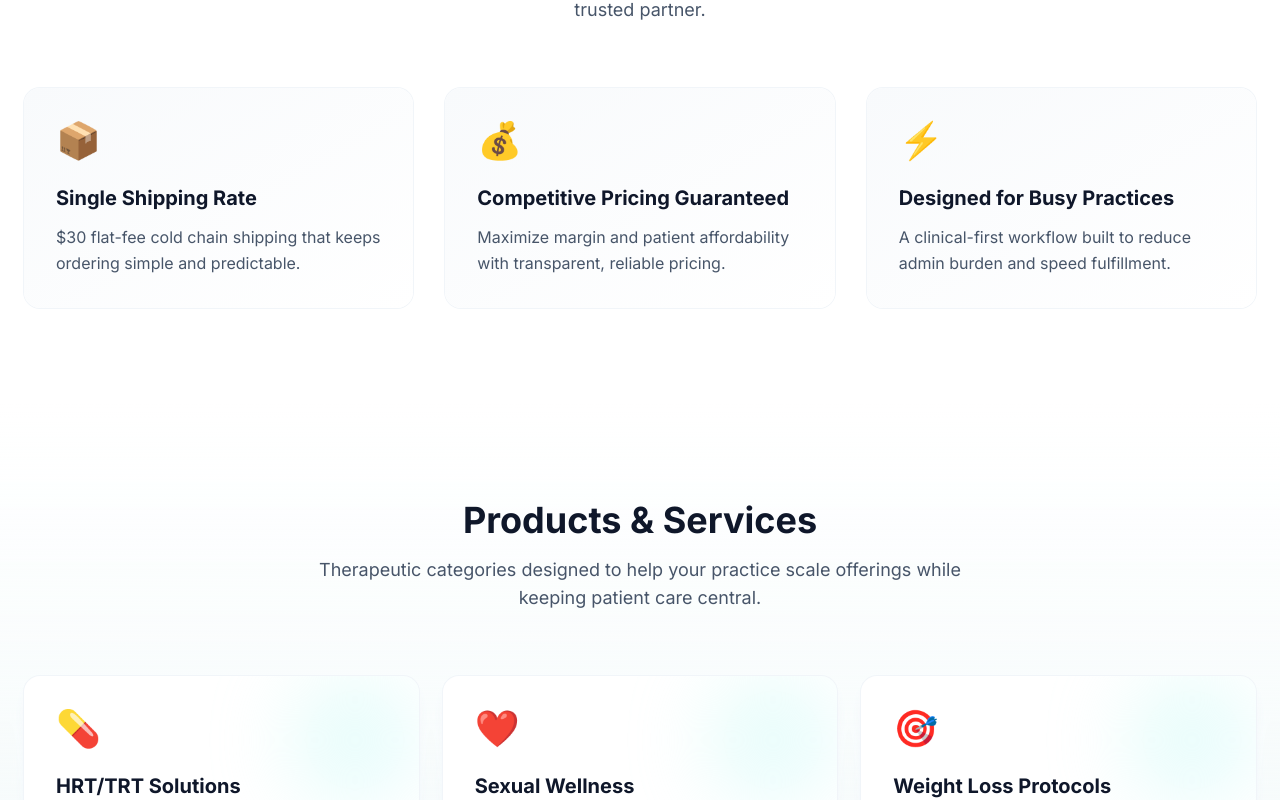
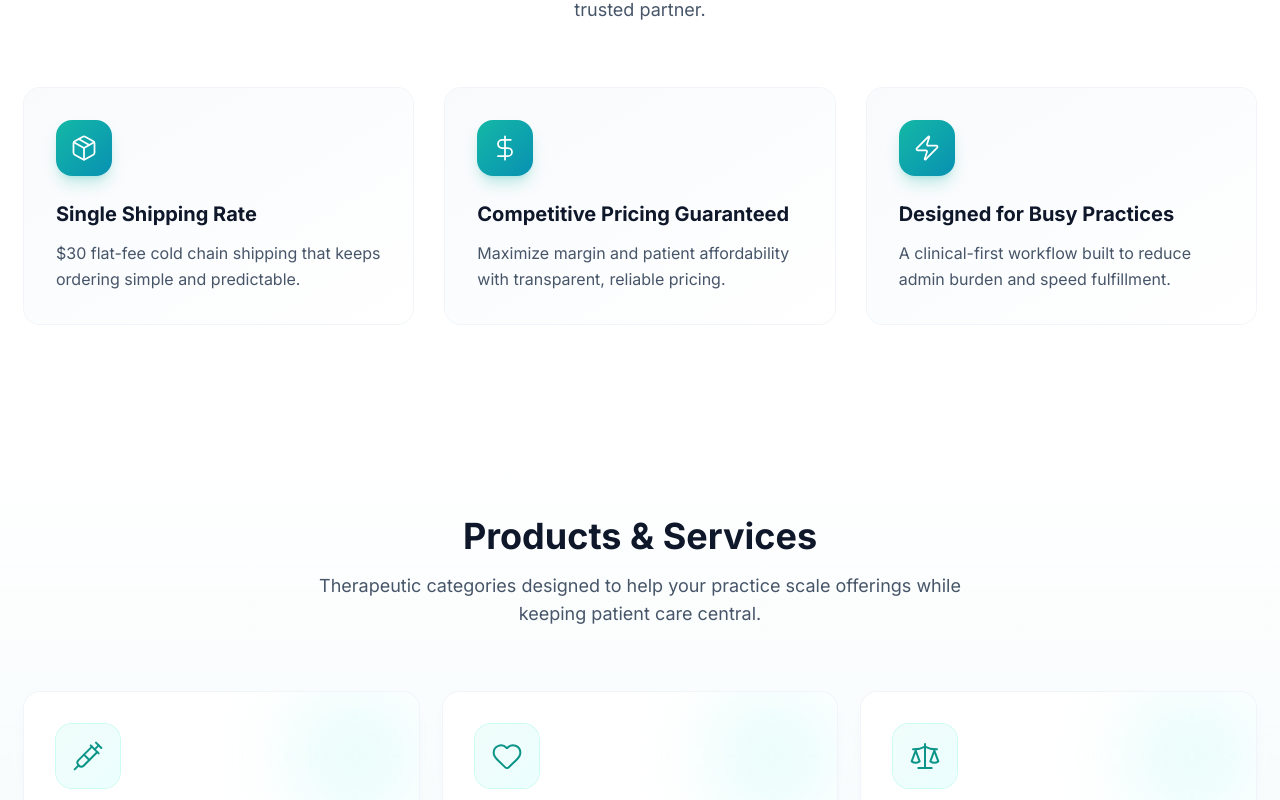
Before and after one commit to prestonmccue/pure-health-pharmacy, a Next.js app: page / in a window 1280 px wide. Shown: the part 1160-1960 px from the top of the page. Built offline with nearby package versions, Linux system fonts and the light colour scheme.

Commit message:
Add Lucide icons for categories and features

```diff
--- a/app/page.tsx
+++ b/app/page.tsx
@@ -2,11 +2,23 @@
 
 import Link from 'next/link';
 import { useEffect, useRef } from 'react';
+import {
+  Syringe,
+  Heart,
+  Scale,
+  Dna,
+  Sparkles,
+  Leaf,
+  Package,
+  DollarSign,
+  Zap,
+  type LucideIcon
+} from 'lucide-react';
 
 type FeatureItem = {
   title: string;
   description: string;
-  icon: string;
+  icon: LucideIcon;
 };
 
 const valueBadges = ['50 State Shipping', 'Streamlined Technology', 'Best Industry Pricing', 'Fast Turnaround'];
@@ -22,17 +34,17 @@ const coreFeatures: FeatureItem[] = [
   {
     title: 'Single Shipping Rate',
     description: '$30 flat-fee cold chain shipping that keeps ordering simple and predictable.',
-    icon: '📦'
+    icon: Package
   },
   {
     title: 'Competitive Pricing Guaranteed',
     description: 'Maximize margin and patient affordability with transparent, reliable pricing.',
-    icon: '💰'
+    icon: DollarSign
   },
   {
     title: 'Designed for Busy Practices',
     description: 'A clinical-first workflow built to reduce admin burden and speed fulfillment.',
-    icon: '⚡'
+    icon: Zap
   }
 ];
 
@@ -40,32 +52,32 @@ const categories: FeatureItem[] = [
   {
     title: 'HRT/TRT Solutions',
     description: 'Injectable, topical, and oral formulations tailored for hormone optimization protocols.',
-    icon: '💊'
+    icon: Syringe
   },
   {
     title: 'Sexual Wellness',
     description: 'Male and female ED support across diverse delivery formats for individualized care.',
-    icon: '❤️'
+    icon: Heart
   },
   {
     title: 'Weight Loss Protocols',
     description: 'GLP-1 and peptide-based options to support evidence-driven metabolic treatment plans.',
-    icon: '🎯'
+    icon: Scale
   },
   {
     title: 'Performance & Recovery Peptides',
     description: 'Targeted peptide therapies for resilience, healthy aging, and recovery support.',
-    icon: '🧬'
+    icon: Dna
   },
   {
     title: 'Hair & Skin Health',
     description: 'Compounded therapies to support aesthetic outcomes and long-term skin and hair vitality.',
-    icon: '✨'
+    icon: Sparkles
   },
   {
     title: 'Comprehensive Wellness',
     description: 'Broader treatment options that help practices deliver whole-patient care strategies.',
-    icon: '🌿'
+    icon: Leaf
   }
 ];
 
@@ -263,7 +275,9 @@ export default function Home() {
                 style={{ animationDelay: `${idx * 100}ms` }}
               >
                 <div className="absolute inset-0 rounded-2xl bg-gradient-to-br from-teal-500/5 to-cyan-500/5 opacity-0 transition group-hover:opacity-100" />
-                <span className="text-4xl">{feature.icon}</span>
+                <div className="flex h-14 w-14 items-center justify-center rounded-2xl bg-gradient-to-br from-teal-500 to-cyan-600 text-white shadow-lg shadow-teal-500/25">
+                  <feature.icon className="h-7 w-7" strokeWidth={1.5} />
+                </div>
                 <h3 className="mt-6 text-xl font-bold text-slate-900">{feature.title}</h3>
                 <p className="mt-3 text-slate-600 leading-relaxed">{feature.description}</p>
               </article>
@@ -289,7 +303,9 @@ export default function Home() {
                 style={{ animationDelay: `${idx * 75}ms` }}
               >
                 <div className="absolute top-0 right-0 h-32 w-32 rounded-full bg-gradient-to-br from-teal-100 to-cyan-100 blur-2xl opacity-50 transition group-hover:opacity-100" />
-                <span className="relative text-4xl">{category.icon}</span>
+                <div className="relative flex h-16 w-16 items-center justify-center rounded-2xl bg-gradient-to-br from-teal-50 to-cyan-50 ring-1 ring-teal-100 transition group-hover:from-teal-500 group-hover:to-cyan-600 group-hover:ring-0">
+                  <category.icon className="h-8 w-8 text-teal-600 transition group-hover:text-white" strokeWidth={1.5} />
+                </div>
                 <h3 className="relative mt-6 text-xl font-bold text-slate-900">{category.title}</h3>
                 <p className="relative mt-3 text-slate-600 leading-relaxed">{category.description}</p>
               </article>
--- a/package.json
+++ b/package.json
@@ -9,6 +9,7 @@
     "lint": "next lint"
   },
   "dependencies": {
+    "lucide-react": "^0.577.0",
     "next": "14.2.26",
     "react": "18.3.1",
     "react-dom": "18.3.1"
```
Also changed, not shown: 1 other file (tests, documents, lock files or other folders).
